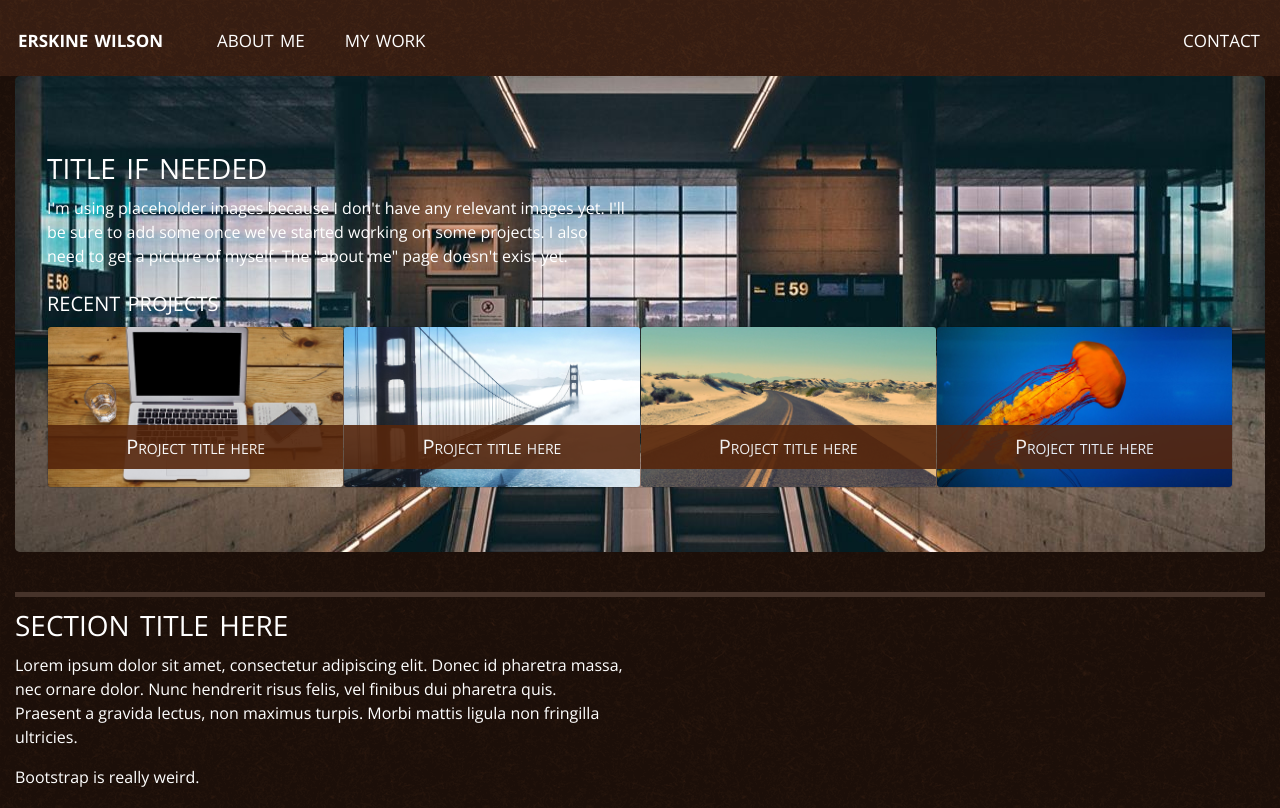
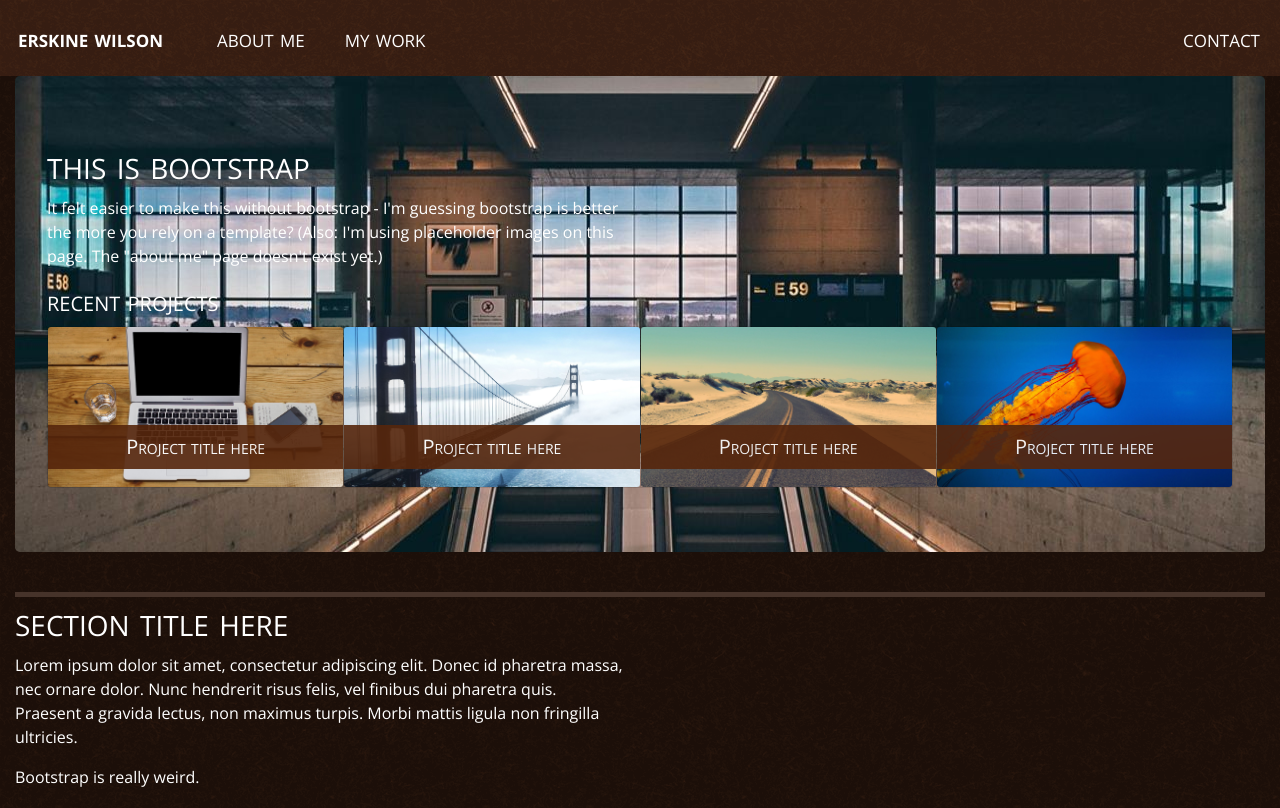
Before and after one commit to erskine1/Bootstrap-Portfolio, a plain HTML site: page index.html in a window 1280 px wide. Shown: the top 808 px of the page. Drawn offline with nearby package versions, Linux system fonts and the light colour scheme.

Commit message:
added notes in masthead for homework

```diff
--- a/index.html
+++ b/index.html
@@ -40,10 +40,9 @@
 
           <div class="row">
             <div class="col-lg-6">
-                <h1>title if needed</h1>
-                <p>I'm using placeholder images because I don't have any relevant images yet. I'll be sure to add some
-                  once we've started working on some projects. I also need to get a picture of myself. The "about me"
-                  page doesn't exist yet.
+                <h1>this is bootstrap</h1>
+                <p>It felt easier to make this without bootstrap - I'm guessing bootstrap is better the more you rely
+                  on a template? (Also: I'm using placeholder images on this page. The "about me" page doesn't exist yet.)
                 </p>
             </div>
           </div>
```
